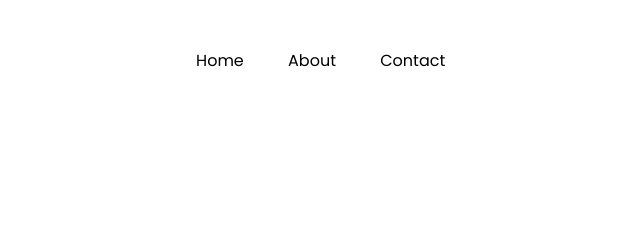
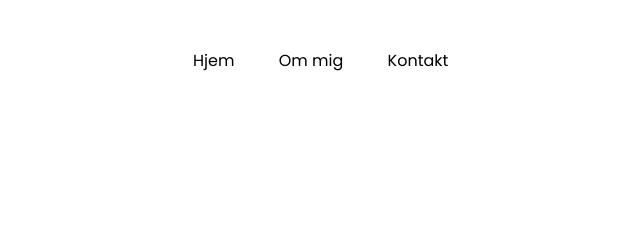
Before and after one commit to STGjuji/Portfolio, a plain HTML site: page index.html in a window 1280 px wide. Shown: the top 240 px of the page, 285-925 px from the left. Drawn offline with Linux system fonts and the light colour scheme.

Commit message:
changed nav bar to DK

```diff
--- a/index.html
+++ b/index.html
@@ -11,9 +11,9 @@
         <nav>
             <img src="/assets/img/logo.png" class="logo">
             <ul>
-                <li><a href="#">Home</a></li>
-                <li><a href="#">About</a></li>
-                <li><a href="#">Contact</a></li>
+                <li><a href="#">Hjem</a></li>
+                <li><a href="#">Om mig</a></li>
+                <li><a href="#">Kontakt</a></li>
             </ul>
             <a href="/OliverKuntzCV.pdf" target="_blank" class="btn">Se CV</a>
         </nav>
```
Also changed, not shown: about.html (added).
